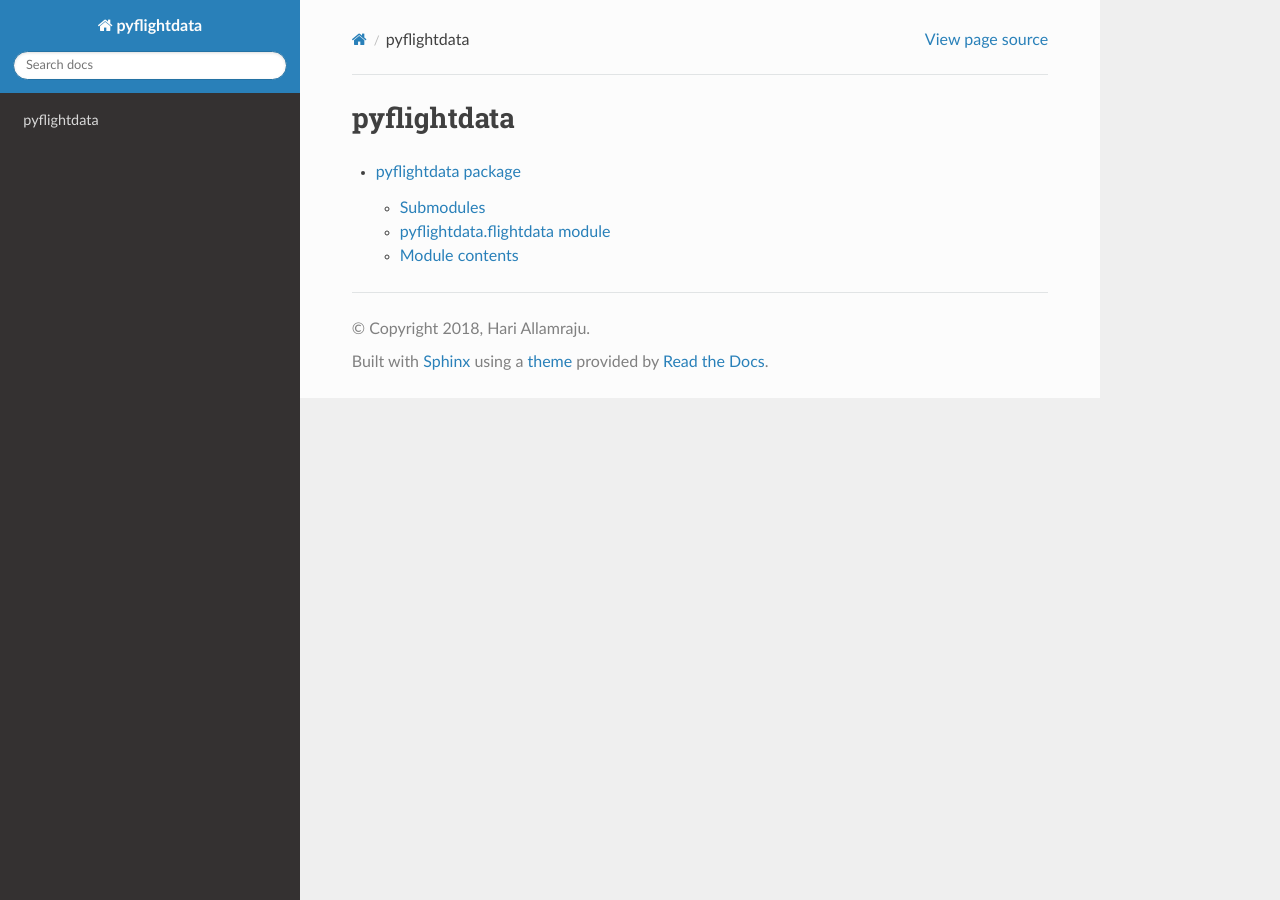
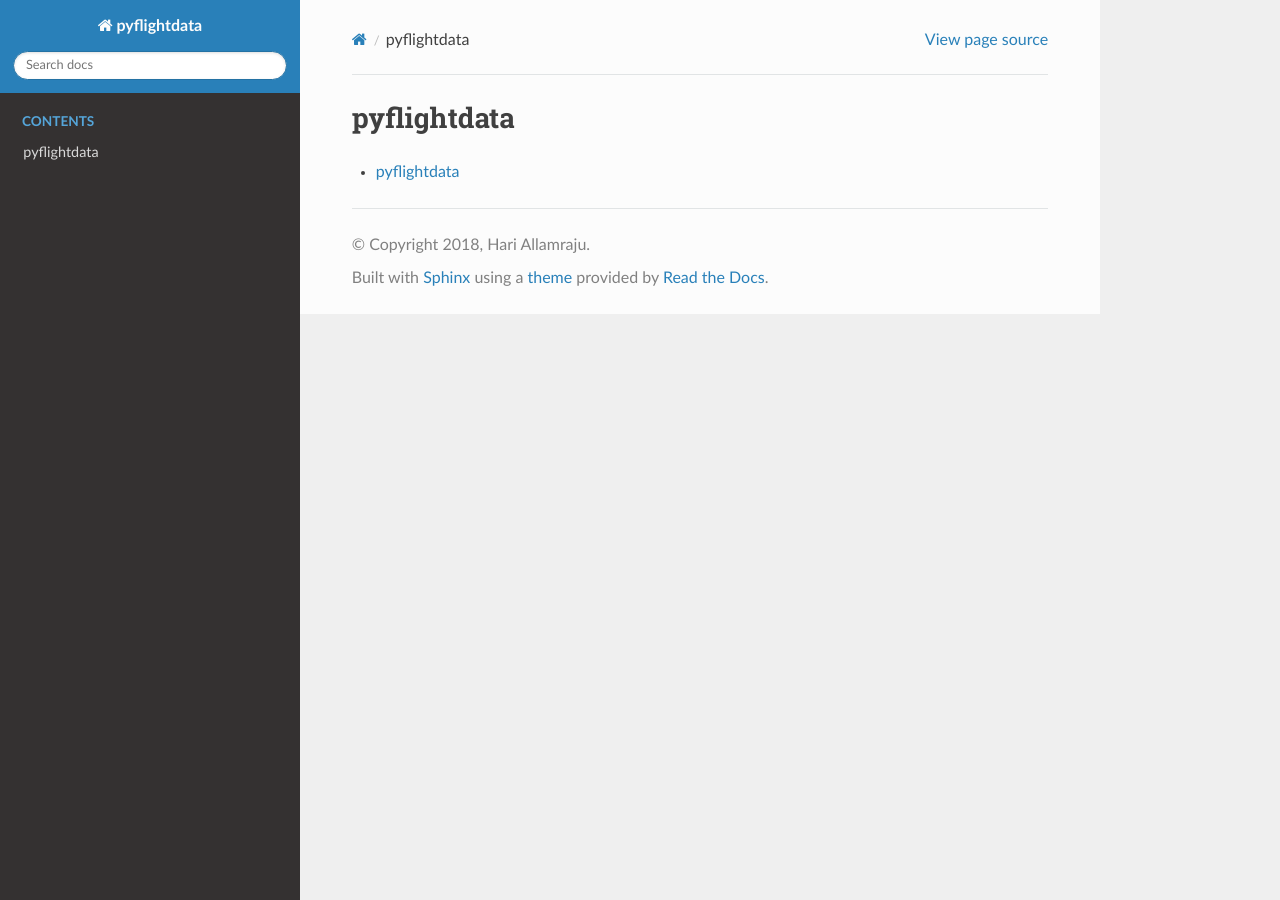
Before and after one commit to supercoderz/pyflightdata, a Sphinx documentation site: the page built from docs/source/modules.rst, in a window 1280 px wide. Built offline with Sphinx 7.4.7 and the Read the Docs theme 2.0.0, drawn with Linux system fonts in a browser that asks for light colours.

Commit message:
docs clean up

```diff
--- a/docs/source/index.rst
+++ b/docs/source/index.rst
@@ -7,7 +7,9 @@ Please refer to that here - https://github.com/supercoderz/pyflightdata/blob/mas
 
 .. toctree::
    :maxdepth: 2
-   :caption: Contents:
+   :caption: Contents
+
+   pyflightdata <pyflightdata>
 
 
 
--- a/docs/source/pyflightdata.rst
+++ b/docs/source/pyflightdata.rst
@@ -1,23 +1,7 @@
-pyflightdata package
-====================
-
-Submodules
-----------
-
-pyflightdata\.flightdata module
--------------------------------
+pyflightdata
+============
 
 .. automodule:: pyflightdata.flightdata
     :members:
     :undoc-members:
     :show-inheritance:
-
-
-
-Module contents
----------------
-
-.. automodule:: pyflightdata
-    :members:
-    :undoc-members:
-    :show-inheritance:
```
